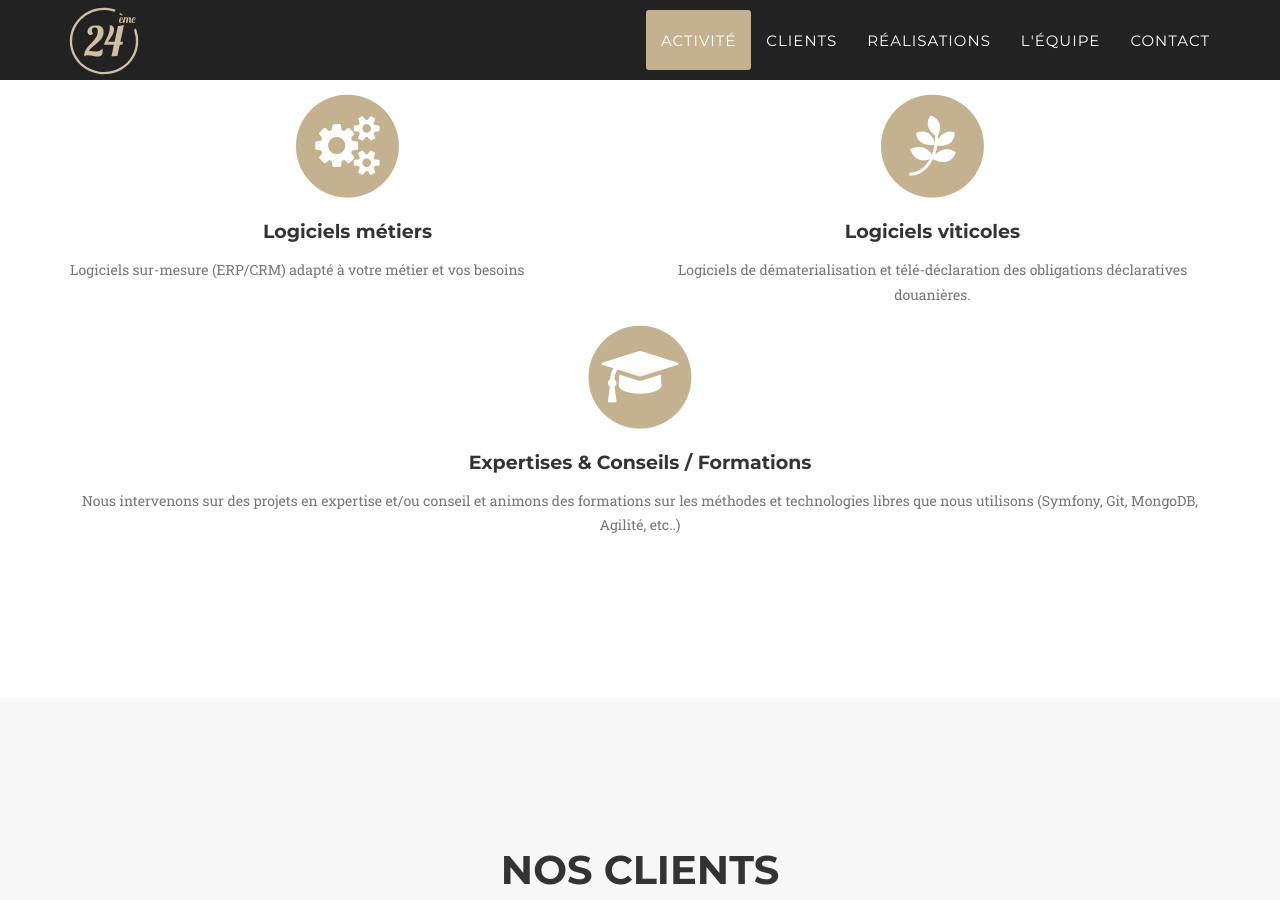
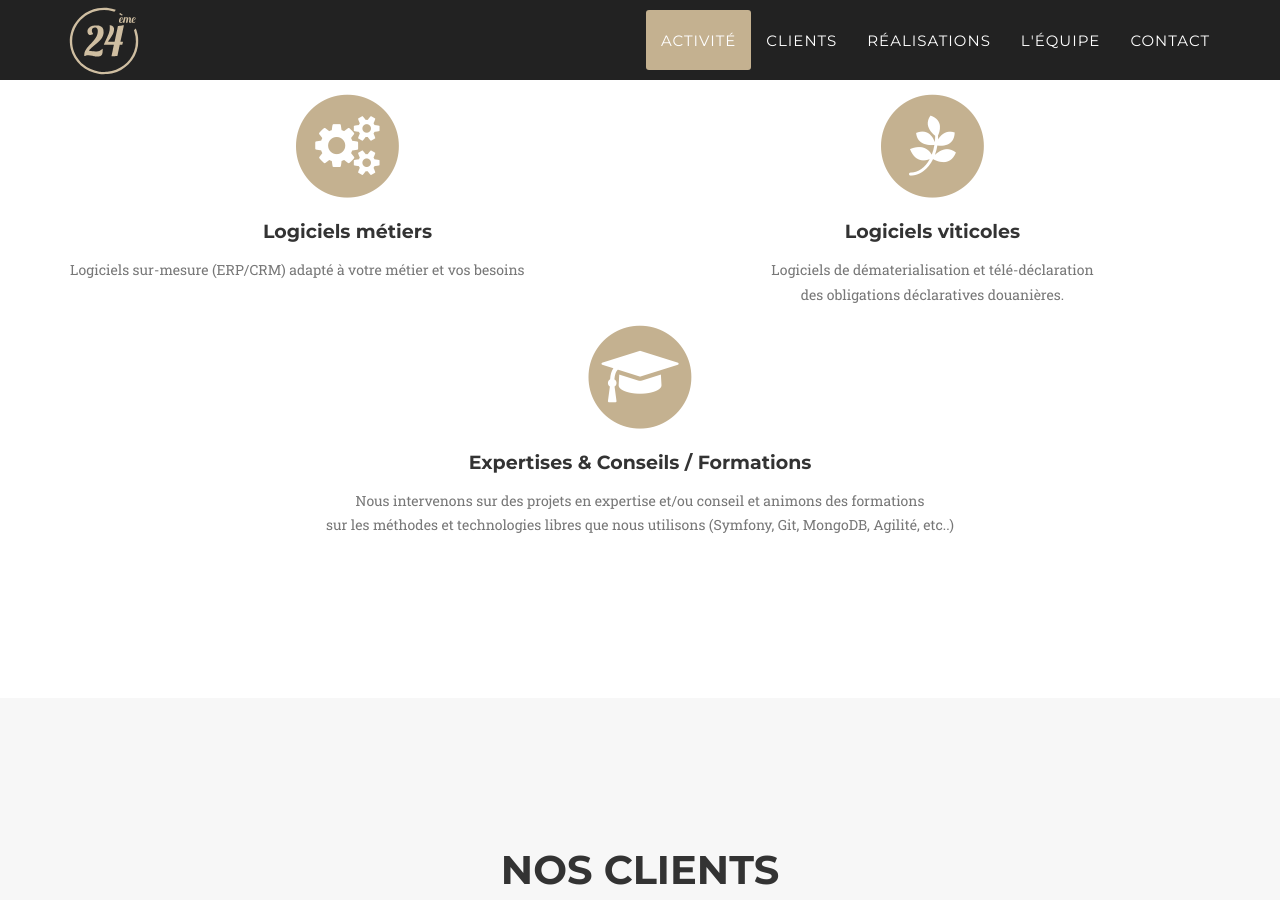
Before and after one commit to Arnaud75/24eme.fr, a Jekyll site: the page built from index.html, in a window 1280 px wide and 900 px high, scrolled down 1003 px. Built offline with Jekyll 4.4.1, drawn with Linux system fonts in a browser that asks for light colours; some web fonts are replaced.

Commit message:
Présentation des activités

```diff
--- a/_includes/activite.html
+++ b/_includes/activite.html
@@ -24,7 +24,7 @@
                         <i class="fa fa-pagelines fa-stack-1x fa-inverse"></i>
                     </span>
                     <h4 class="service-heading">Logiciels viticoles</h4>
-                    <p class="text-muted">Logiciels de dématerialisation et télé-déclaration des obligations déclaratives douanières.</p>
+                    <p class="text-muted">Logiciels de dématerialisation et télé-déclaration<br/>des obligations déclaratives douanières.</p>
                 </div>
                 <div class="col-md-12">
                     <span class="fa-stack fa-4x">
@@ -32,7 +32,7 @@
                         <i class="fa fa-graduation-cap fa-stack-1x fa-inverse"></i>
                     </span>
                     <h4 class="service-heading">Expertises & Conseils / Formations</h4>
-                    <p class="text-muted">Nous intervenons sur des projets en expertise et/ou conseil et animons des formations sur les méthodes et technologies libres que nous utilisons (Symfony, Git, MongoDB, Agilité, etc..)</p>
+                    <p class="text-muted">Nous intervenons sur des projets en expertise et/ou conseil et animons des formations<br/>sur les méthodes et technologies libres que nous utilisons (Symfony, Git, MongoDB, Agilité, etc..)</p>
                 </div>
             </div>
         </div>
```
